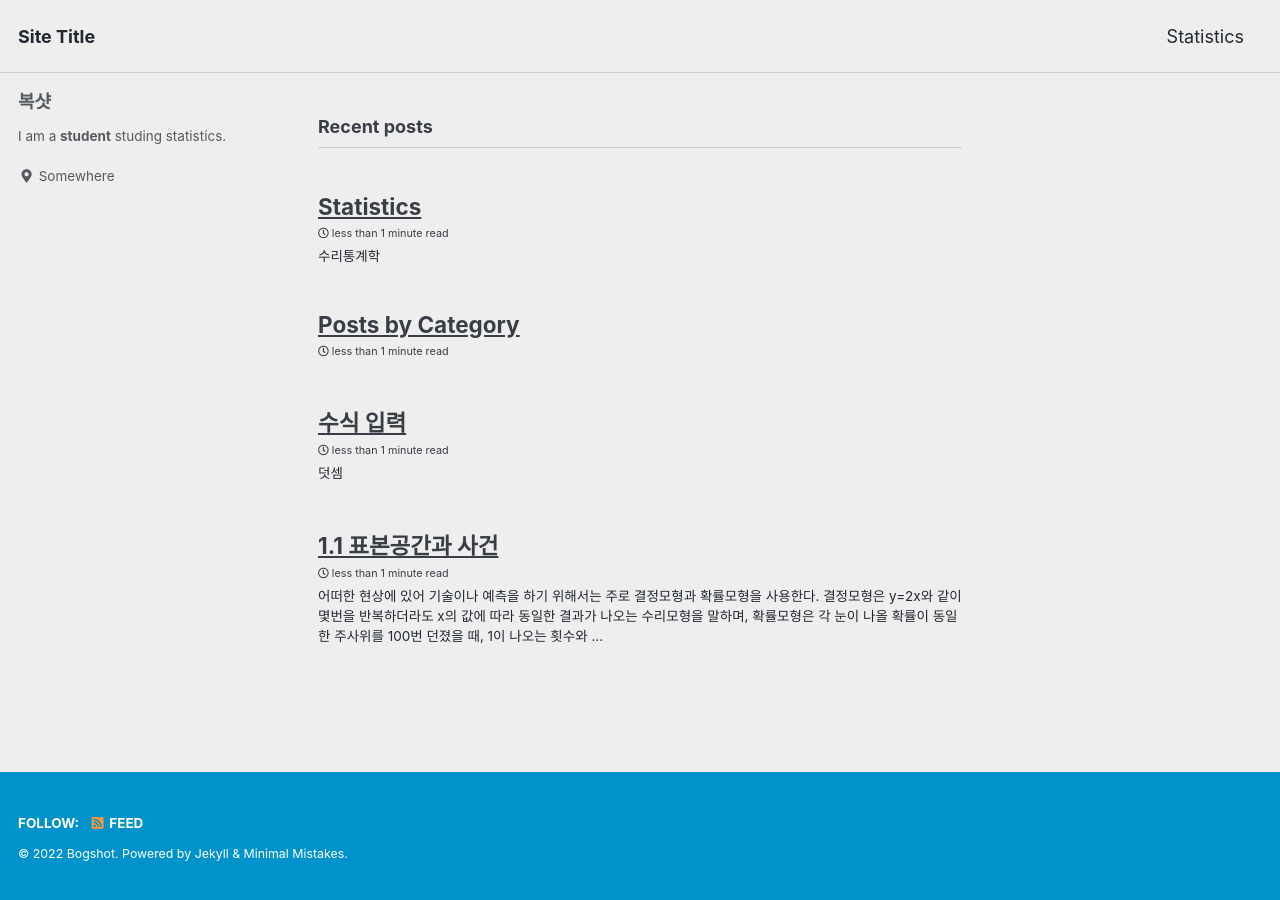
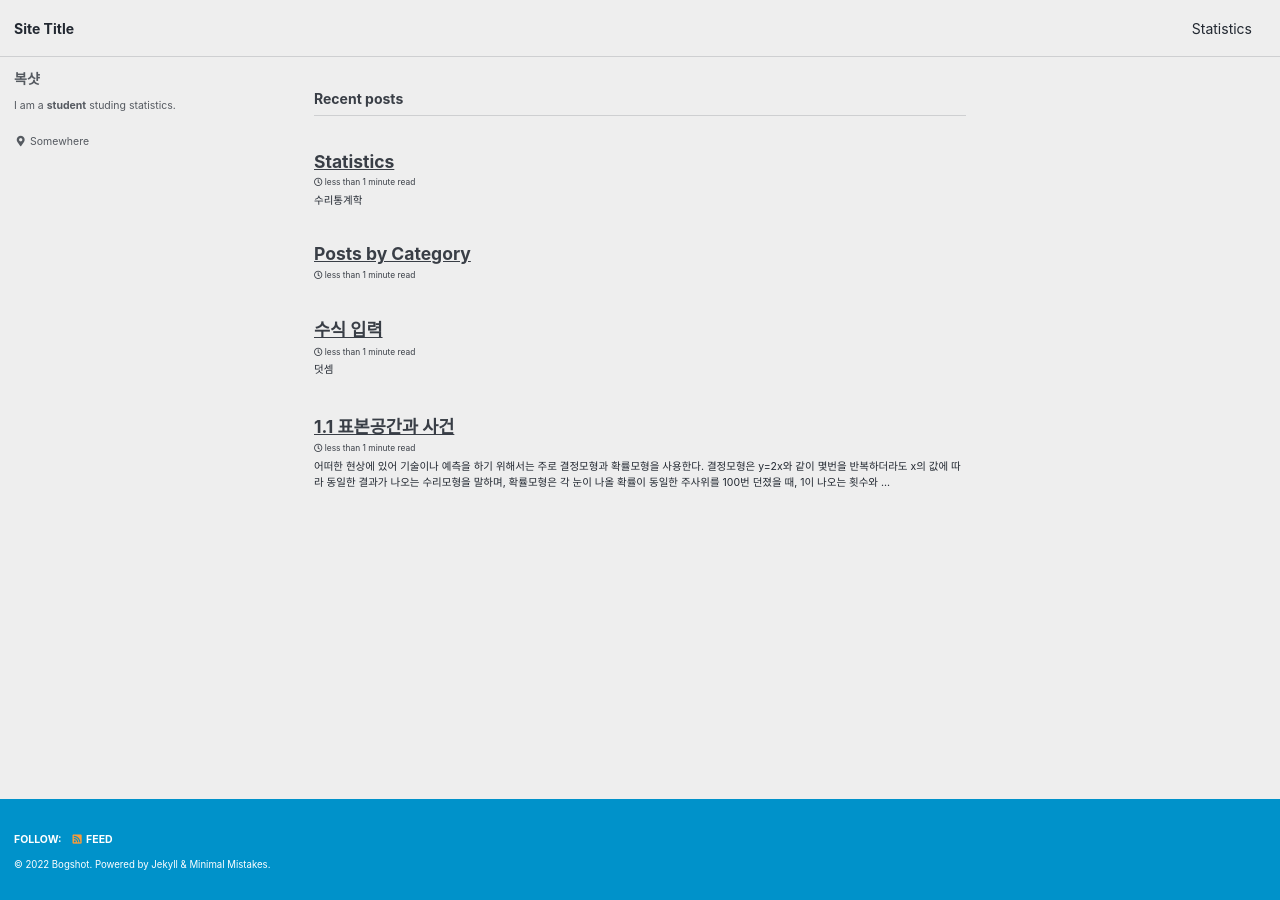
Before and after one commit to Bogshot/bogshot.github.io, a Jekyll site: the page built from index.html, in a window 1280 px wide. Built offline with Jekyll 4.4.1, drawn with Linux system fonts in a browser that asks for light colours; cached includes are drawn as plain includes; the list of posts is cut into pages by our own code.

Commit message:
Update _reset.scss

```diff
--- a/_sass/minimal-mistakes/_reset.scss
+++ b/_sass/minimal-mistakes/_reset.scss
@@ -8,18 +8,18 @@ html {
   /* apply a natural box layout model to all elements */
   box-sizing: border-box;
   background-color: $background-color;
-  font-size: 18px;
+  font-size: 14px;
 
   @include breakpoint($medium) {
-    font-size: 18px;
+    font-size: 14px;
   }
 
   @include breakpoint($large) {
-    font-size: 18px;
+    font-size: 14px;
   }
 
   @include breakpoint($x-large) {
-    font-size: 18px;
+    font-size: 14px;
   }
 
   -webkit-text-size-adjust: 100%;
```
